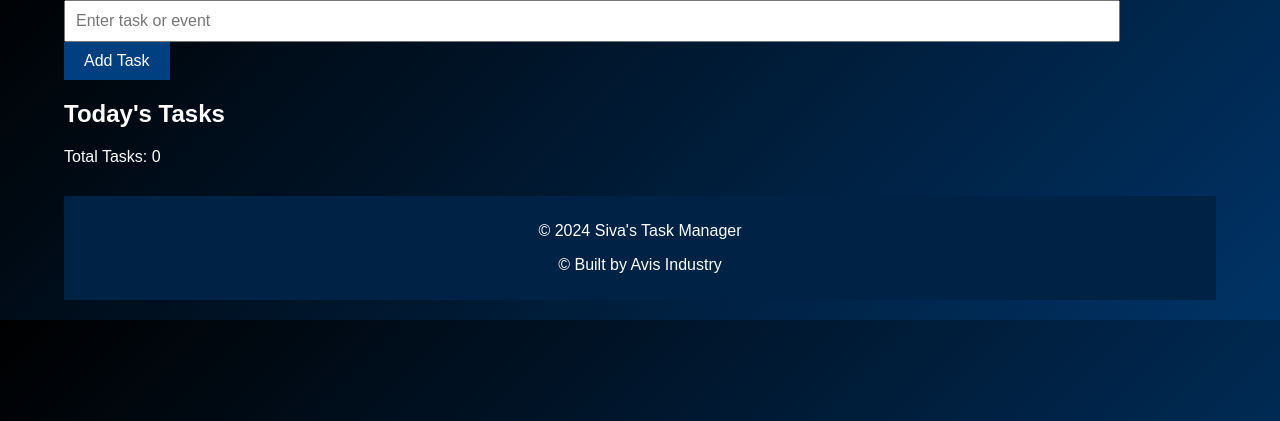
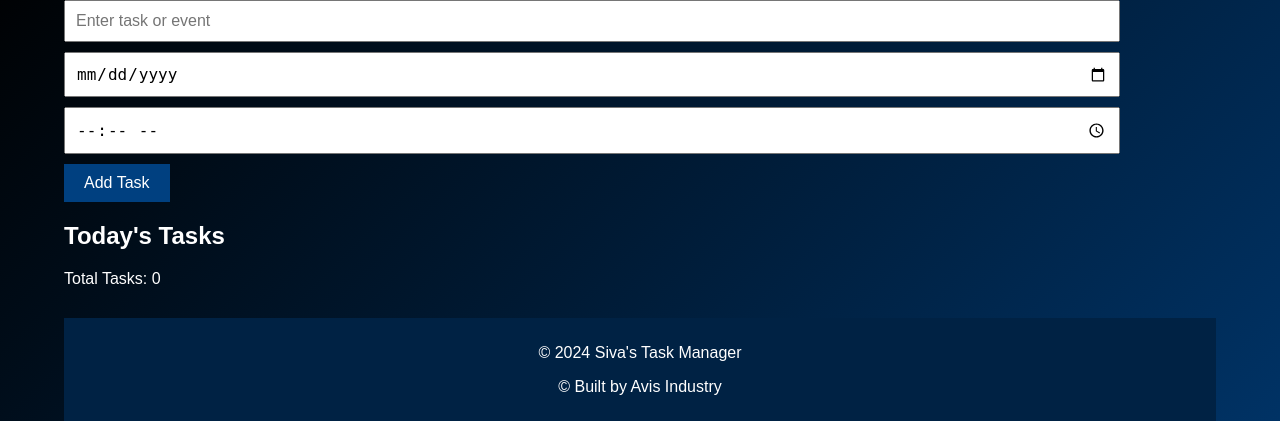
Before and after one commit to Sivabalan10/Personal-Task-Manager, a Flask app: page / in a window 1280 px wide. Shown: the part 73-494 px from the top of the page. Run offline with Flask 3, Linux system fonts and the light colour scheme.

Commit message:
Update index.html

```diff
--- a/templates/index.html
+++ b/templates/index.html
@@ -37,10 +37,13 @@
         .form-container {
             margin-bottom: 20px;
         }
-        .form-container input[type="text"] {
+        .form-container input[type="text"],
+        .form-container input[type="date"],
+        .form-container input[type="time"] {
             width: calc(100% - 120px);
             padding: 10px;
             font-size: 16px;
+            margin-bottom: 10px;
         }
         .form-container button {
             padding: 10px 20px;
@@ -99,6 +102,8 @@
         <div class="form-container">
             <form action="/add_task" method="post">
                 <input type="text" name="task" placeholder="Enter task or event" required>
+                <input type="date" name="task_date" required>
+                <input type="time" name="task_time" required>
                 <button type="submit">Add Task</button>
             </form>
         </div>
@@ -107,7 +112,7 @@
             <ul>
                 {% for task in tasks %}
                 <li>
-                    {{ task.task }}
+                    {{ task.task }} ({{ task.timestamp }})
                     <a href="{{ url_for('complete_task', task_id=task.id) }}">
                         <button>Complete</button>
                     </a>
```
